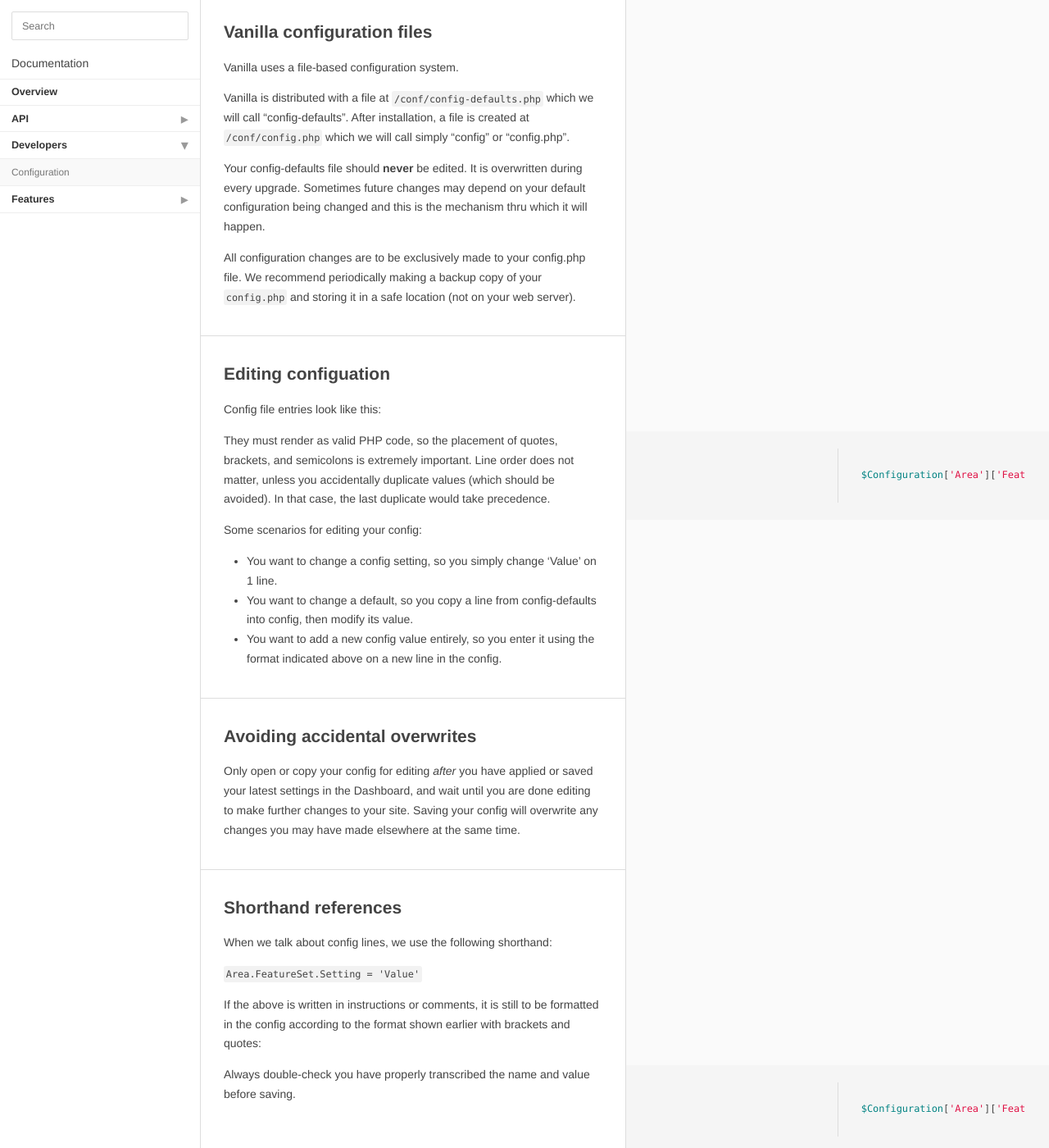
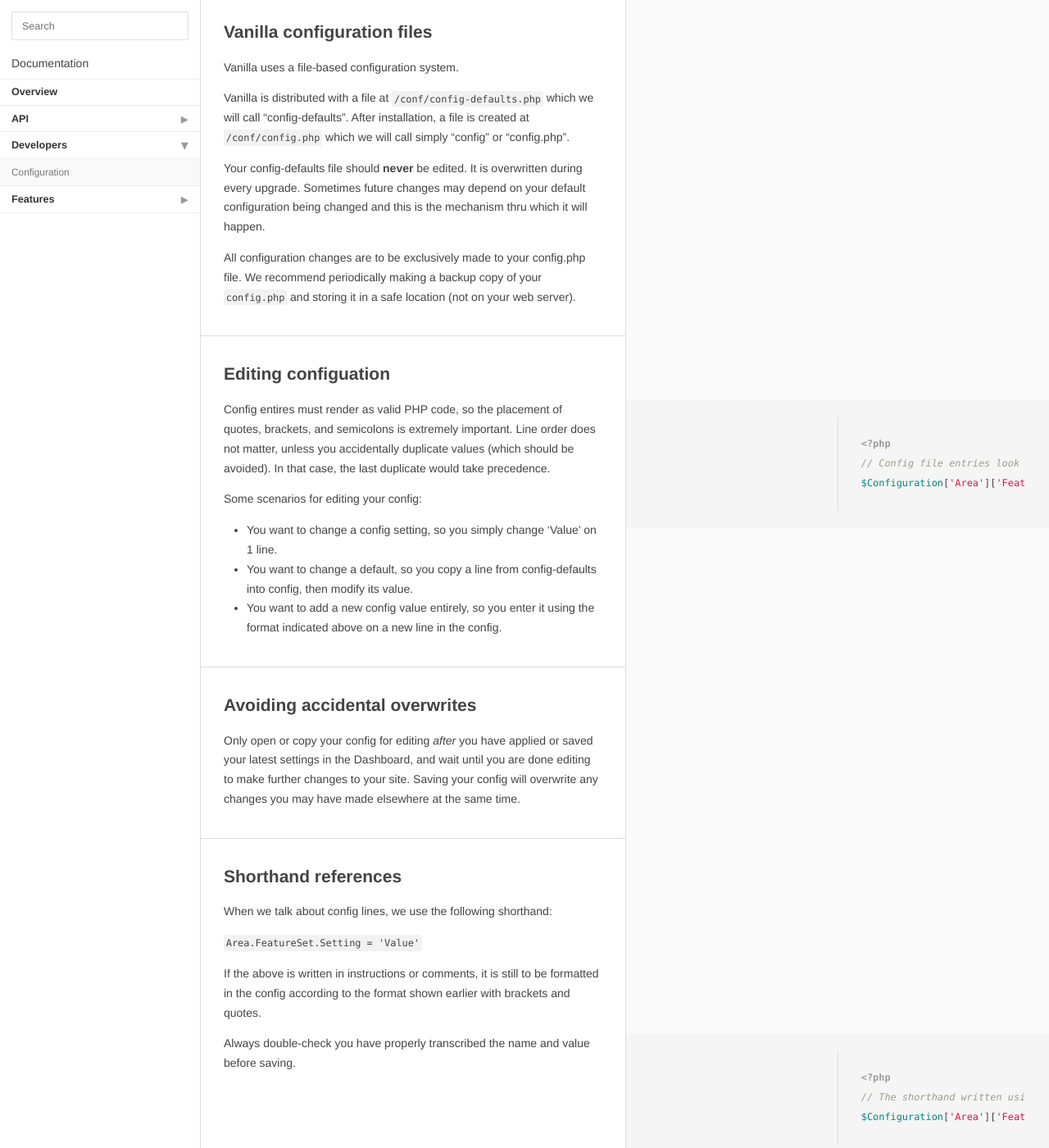
Before and after one commit to hgtonight/vanilladocs, a Jekyll site: the page built from developers/configuration/index.md, in a window 1280 px wide and 1400 px high. Shown: the whole window at 82% size. Built offline with Jekyll 4.4.1, drawn with Linux system fonts in a browser that asks for light colours; Markdown is read by kramdown in place of the engine named in the settings.

Commit message:
Proper utilization of code-canvas

````diff
--- a/developers/configuration/index.md
+++ b/developers/configuration/index.md
@@ -16,13 +16,14 @@
 
 ## Editing configuation
 
-Config file entries look like this:
 
 ```php
+<?php
+// Config file entries look like this:
 $Configuration['Area']['FeatureSet']['Setting'] = 'Value';
 ```
 
-They must render as valid PHP code, so the placement of quotes, brackets, and semicolons is extremely important. Line order does not matter, unless you accidentally duplicate values (which should be avoided). In that case, the last duplicate would take precedence.
+Config entires must render as valid PHP code, so the placement of quotes, brackets, and semicolons is extremely important. Line order does not matter, unless you accidentally duplicate values (which should be avoided). In that case, the last duplicate would take precedence.
 
 Some scenarios for editing your config:
 
@@ -40,9 +41,11 @@
 
 `Area.FeatureSet.Setting = 'Value'`
 
-If the above is written in instructions or comments, it is still to be formatted in the config according to the format shown earlier with brackets and quotes:
+If the above is written in instructions or comments, it is still to be formatted in the config according to the format shown earlier with brackets and quotes.
 
 ```php
+<?php
+// The shorthand written using the full formatting
 $Configuration['Area']['FeatureSet']['Setting'] = 'Value';
 ```
 
````
